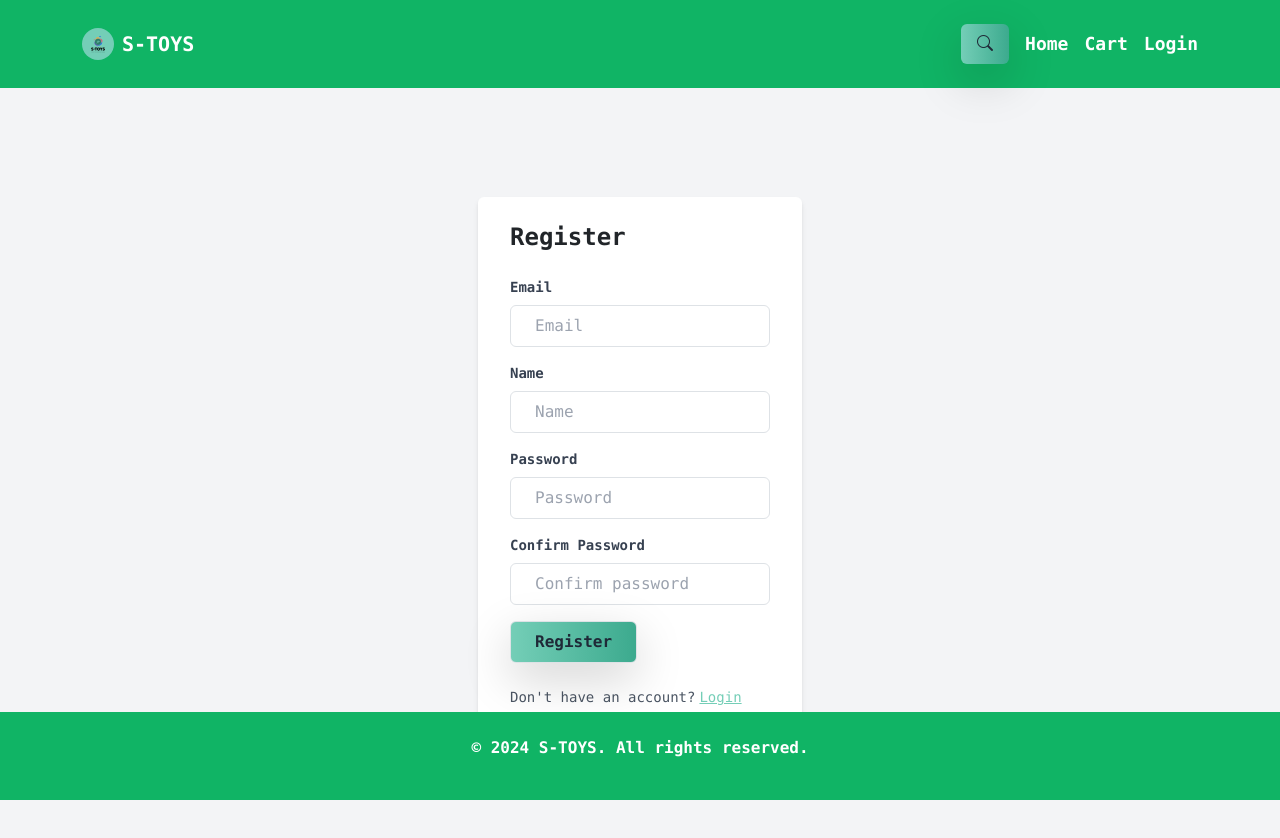
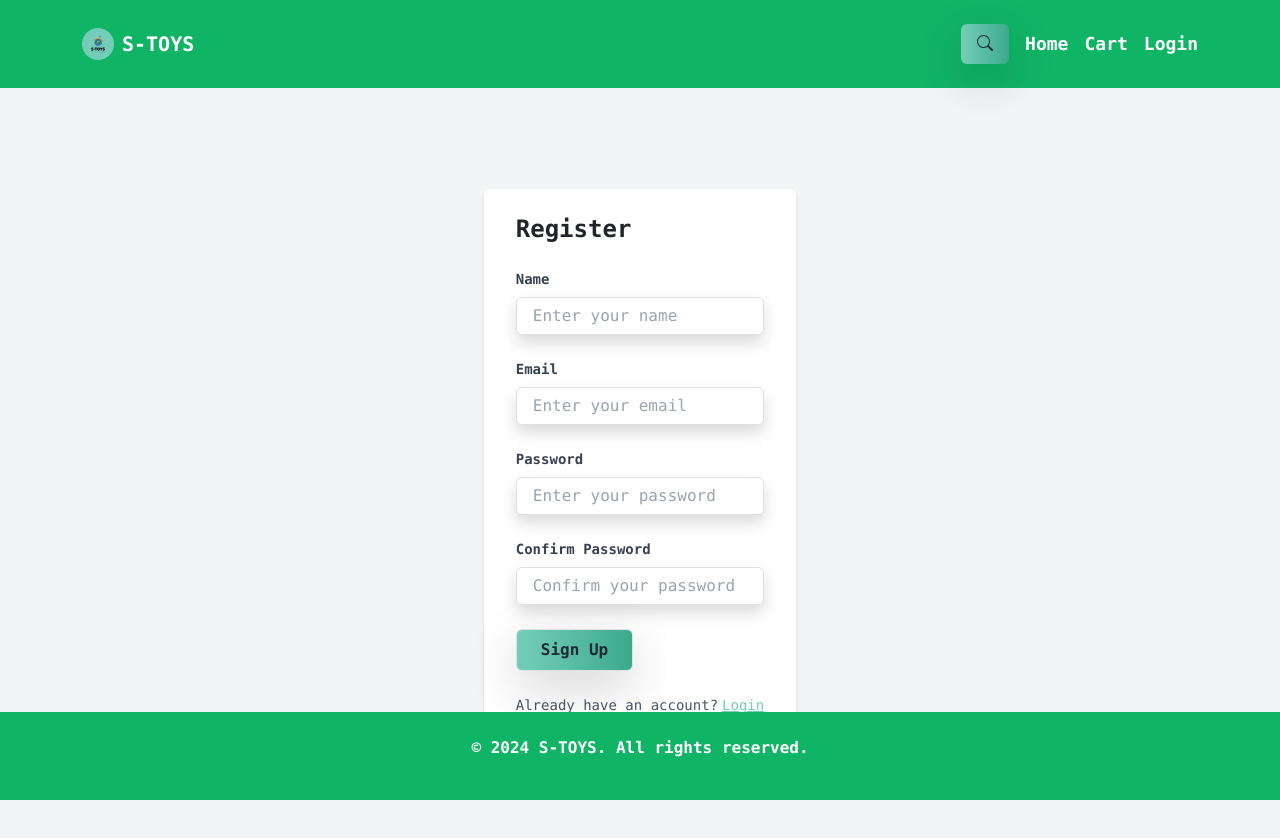
Before and after one commit to DangNguyen961/S-Toys-v2, a React (Create React App) app in the folder frontend/: page /register in a window 1280 px wide. Shown: the top 838 px of the page. Built offline with nearby package versions, Linux system fonts and the light colour scheme.

Commit message:
Refactor user authentication routes, add Redux auth slice, and implement profile page

```diff
--- a/frontend/src/App.jsx
+++ b/frontend/src/App.jsx
@@ -4,6 +4,8 @@ import router from "./router";
 import AOS from "aos";
 import "aos/dist/aos.css";
 import React from "react";
+import { ToastContainer } from "react-toastify";
+import "react-toastify/dist/ReactToastify.css";
 
 const App = () => {
   React.useEffect(() => {
@@ -18,6 +20,7 @@ const App = () => {
     <>
       <RouterProvider router={router} />
       <Toaster position="top-center" />
+      <ToastContainer position="top-center" className="font-semibold" />
     </>
   );
 };
--- a/frontend/src/constants.js
+++ b/frontend/src/constants.js
@@ -1,7 +1,5 @@
-// export const BASE_URL =
-//   process.env.NODE_ENV === "development" ? "http://localhost:5000" : "";
 export const BASE_URL = "";
 export const PRODUCTS_URL = "/api/products";
-export const USER_URL = "/api/users";
+export const USERS_URL = "/api/users";
 export const ORDER_URL = "/api/orders";
 export const PAYPAL_URL = "/api/config/paypal";
--- a/frontend/src/pages/account/Login.jsx
+++ b/frontend/src/pages/account/Login.jsx
@@ -1,24 +1,62 @@
-import React from "react";
-import { Link } from "react-router-dom";
+import React, { useEffect, useState } from "react";
+import { useDispatch, useSelector } from "react-redux";
+import { Link, useLocation, useNavigate } from "react-router-dom";
+import { toast } from "react-toastify";
+import Loader from "../../components/Loader";
+import { useLoginMutation } from "../../slices/usersApiSlice";
+import { setCredentials } from "../../slices/authSlice";
 
 const Login = () => {
+  const [email, setEmail] = useState("");
+  const [password, setPassword] = useState("");
+
+  const dispatch = useDispatch();
+  const navigate = useNavigate();
+
+  const [login, { isLoading }] = useLoginMutation();
+
+  const { userInfo } = useSelector((state) => state.auth);
+
+  const { search } = useLocation();
+  const sp = new URLSearchParams(search);
+  const redirect = sp.get("redirect") || "/";
+
+  useEffect(() => {
+    if (userInfo) {
+      navigate(redirect);
+    }
+  }, [userInfo, redirect, navigate]);
+
+  const submitHandler = async (e) => {
+    e.preventDefault();
+    try {
+      const res = await login({ email, password }).unwrap();
+      dispatch(setCredentials({ ...res }));
+      navigate(redirect);
+      toast.success("Login successful");
+    } catch (error) {
+      toast.error(error?.data?.message || error.error);
+    }
+  };
   return (
     <div className="flex justify-center items-center h-screen bg-gray-100">
       <div className="bg-white shadow-md rounded px-8 pt-6 pb-8 mb-4">
         <h2 className="text-2xl font-mono font-bold mb-4">Login</h2>
-        <form>
+        <form onSubmit={submitHandler}>
           <div className="mb-4">
             <label
               className="block text-gray-700 text-sm font-bold font-mono mb-2"
-              htmlFor="username"
+              htmlFor="email"
             >
-              Username
+              Email
             </label>
             <input
               className="shadow appearance-none border font-mono rounded w-full py-2 px-3 text-gray-700 leading-tight focus:outline-none focus:shadow-outline"
-              id="username"
+              id="email"
               type="text"
-              placeholder="Enter your username"
+              value={email}
+              onChange={(e) => setEmail(e.target.value)}
+              placeholder="Enter your email"
             />
           </div>
           <div className="mb-6">
@@ -32,35 +70,33 @@ const Login = () => {
               className="font-mono shadow appearance-none border rounded w-full py-2 px-3 text-gray-700 leading-tight focus:outline-none focus:shadow-outline"
               id="password"
               type="password"
+              value={password}
+              onChange={(e) => setPassword(e.target.value)}
               placeholder="Enter your password"
             />
           </div>
           <div className="flex items-center justify-between">
             <button
               className="font-mono flex justify-center items-center gap-2 py-2 px-4 bg-gradient-to-r from-[#74CEB7] to-[#3caa8e] text-gray-800 font-bold border border-transparent rounded-md ease-in-out duration-200 shadow-lg shadow-slate-400/50 hover:shadow-xl hover:bg-gradient-to-r hover:from-[#3caa8e] hover:to-[#2d8f75] hover:text-white transform hover:scale-105 lg:m-0 md:px-6"
-              type="button"
+              type="submit"
+              disabled={isLoading}
             >
               Sign In
             </button>
-            {/* <a
-              className="inline-block align-baseline font-bold font-mono text-sm ml-1 text-[#74CEB7] hover:text-[#3caa8e]"
-              href="#"
-            >
-              Forgot Password?
-            </a> */}
           </div>
+          {isLoading && <Loader />}
+        </form>
         <div className="mt-4">
           <p className="text-sm font-mono text-gray-600">
             Don't have an account?
             <Link
-                to="/register"
+              to={redirect ? `/register?redirect=${redirect}` : "/register"}
               className="text-[#74CEB7] hover:text-[#3caa8e] font-mono ml-1"
             >
               Sign up
             </Link>
           </p>
         </div>
-        </form>
       </div>
     </div>
   );
--- a/frontend/src/pages/account/Register.jsx
+++ b/frontend/src/pages/account/Register.jsx
@@ -1,22 +1,71 @@
-import React, { useState } from "react";
-import { Link } from "react-router-dom";
+import React, { useEffect, useState } from "react";
+import { useDispatch, useSelector } from "react-redux";
+import { Link, useLocation, useNavigate } from "react-router-dom";
+import { toast } from "react-toastify";
+import Loader from "../../components/Loader";
+import { useRegisterMutation } from "../../slices/usersApiSlice";
+import { setCredentials } from "../../slices/authSlice";
 
-const Register = () => {
+const Login = () => {
+  const [name, setName] = useState("");
   const [email, setEmail] = useState("");
-  const [name, setName] = useState("");
   const [password, setPassword] = useState("");
   const [confirmPassword, setConfirmPassword] = useState("");
 
-  const handleRegister = () => {
-    // Handle registration logic here
+  const dispatch = useDispatch();
+  const navigate = useNavigate();
+
+  const [register, { isLoading }] = useRegisterMutation();
+
+  const { userInfo } = useSelector((state) => state.auth);
+
+  const { search } = useLocation();
+  const sp = new URLSearchParams(search);
+  const redirect = sp.get("redirect") || "/";
+
+  useEffect(() => {
+    if (userInfo) {
+      navigate(redirect);
+    }
+  }, [userInfo, redirect, navigate]);
+
+  const submitHandler = async (e) => {
+    e.preventDefault();
+    if (password !== confirmPassword) {
+      return toast.error("Passwords do not match");
+    } else {
+      try {
+        const res = await register({ name, email, password }).unwrap();
+        dispatch(setCredentials({ ...res }));
+        navigate(redirect);
+        toast.success("Registration successful");
+      } catch (error) {
+        toast.error(error?.data?.message || error.error);
+      }
+    }
   };
-
   return (
-    <div className="flex flex-col items-center justify-center h-screen bg-gray-100">
+    <div className="flex justify-center items-center h-screen bg-gray-100">
       <div className="bg-white shadow-md rounded px-8 pt-6 pb-8 mb-4">
         <h2 className="text-2xl font-mono font-bold mb-4">Register</h2>
-        <form>
-          <div className="mb-2">
+        <form onSubmit={submitHandler}>
+          <div className="mb-4">
+            <label
+              className="block text-gray-700 text-sm font-bold font-mono mb-2"
+              htmlFor="name"
+            >
+              Name
+            </label>
+            <input
+              className="shadow appearance-none border font-mono rounded w-full py-2 px-3 text-gray-700 leading-tight focus:outline-none focus:shadow-outline"
+              id="name"
+              type="text"
+              value={name}
+              onChange={(e) => setName(e.target.value)}
+              placeholder="Enter your name"
+            />
+          </div>
+          <div className="mb-4">
             <label
               className="block text-gray-700 text-sm font-bold font-mono mb-2"
               htmlFor="email"
@@ -24,79 +73,71 @@ const Register = () => {
               Email
             </label>
             <input
-              type="email"
-              placeholder="Email"
+              className="shadow appearance-none border font-mono rounded w-full py-2 px-3 text-gray-700 leading-tight focus:outline-none focus:shadow-outline"
+              id="email"
+              type="text"
               value={email}
               onChange={(e) => setEmail(e.target.value)}
-              className="border border-gray-300 font-mono rounded-md px-4 py-2 mb-2"
+              placeholder="Enter your email"
             />
           </div>
-          <div className="mb-2">
+          <div className="mb-6">
             <label
-              className="block text-gray-700 text-sm font-bold font-mono mb-2"
-              htmlFor="name"
-            >
-              Name
-            </label>
-            <input
-              type="text"
-              placeholder="Name"
-              value={name}
-              onChange={(e) => setName(e.target.value)}
-              className="border border-gray-300 rounded-md font-mono px-4 py-2 mb-2"
-            />
-          </div>
-          <div className="mb-2">
-            <label
-              className="block text-gray-700 text-sm font-bold font-mono mb-2"
+              className="block text-gray-700 font-mono text-sm font-bold mb-2"
               htmlFor="password"
             >
               Password
             </label>
             <input
+              className="font-mono shadow appearance-none border rounded w-full py-2 px-3 text-gray-700 leading-tight focus:outline-none focus:shadow-outline"
+              id="password"
               type="password"
-              placeholder="Password"
               value={password}
               onChange={(e) => setPassword(e.target.value)}
-              className="border border-gray-300 rounded-md font-mono px-4 py-2 mb-2"
+              placeholder="Enter your password"
             />
           </div>
-          <div className="mb-2">
+          <div className="mb-6">
             <label
-              className="block text-gray-700 text-sm font-bold font-mono mb-2"
-              htmlFor="password"
+              className="block text-gray-700 font-mono text-sm font-bold mb-2"
+              htmlFor="confirmPassword"
             >
               Confirm Password
             </label>
             <input
+              className="font-mono shadow appearance-none border rounded w-full py-2 px-3 text-gray-700 leading-tight focus:outline-none focus:shadow-outline"
+              id="confirmPassword"
               type="password"
-              placeholder="Confirm password"
               value={confirmPassword}
               onChange={(e) => setConfirmPassword(e.target.value)}
-              className="border border-gray-300 rounded-md font-mono px-4 py-2 mb-2"
+              placeholder="Confirm your password"
             />
           </div>
+          <div className="flex items-center justify-between">
             <button
-            onClick={handleRegister}
               className="font-mono flex justify-center items-center gap-2 py-2 px-4 bg-gradient-to-r from-[#74CEB7] to-[#3caa8e] text-gray-800 font-bold border border-transparent rounded-md ease-in-out duration-200 shadow-lg shadow-slate-400/50 hover:shadow-xl hover:bg-gradient-to-r hover:from-[#3caa8e] hover:to-[#2d8f75] hover:text-white transform hover:scale-105 lg:m-0 md:px-6"
+              type="submit"
+              disabled={isLoading}
             >
-            Register
+              Sign Up
             </button>
+          </div>
+          {isLoading && <Loader />}
+        </form>
         <div className="mt-4">
           <p className="text-sm font-mono text-gray-600">
-              Don't have an account?
+            Already have an account?
             <Link
-                to="/login"
-                className="text-[#74CEB7] font-mono hover:text-[#3caa8e] ml-1"
+              to={redirect ? `/login?redirect=${redirect}` : "/login"}
+              className="text-[#74CEB7] hover:text-[#3caa8e] font-mono ml-1"
             >
               Login
             </Link>
           </p>
         </div>
-        </form>
       </div>
     </div>
   );
 };
 
-export default Register;
+export default Login;
--- a/frontend/src/router/index.jsx
+++ b/frontend/src/router/index.jsx
@@ -12,6 +12,7 @@ import AProduct from "../pages/admin/AProduct";
 import Cart from "../pages/cart/Cart";
 import ProductDetail from "../pages/product/ProductDetail";
 import ErrorPage from "../pages/error/Error";
+import Profile from "../pages/account/Profile";
 
 const router = createBrowserRouter(
   createRoutesFromElements(
@@ -22,6 +23,7 @@ const router = createBrowserRouter(
         <Route path="register" element={<Register />} />
         <Route path="cart" element={<Cart />} />
         <Route path="product/:id" element={<ProductDetail />} />
+        <Route path="profile" element={<Profile />} />
         <Route path="*" element={<ErrorPage />} />
       </Route>
       <Route path="admin" element={<AdminLayout />}>
--- /dev/null
+++ b/frontend/src/slices/authSlice.js
@@ -0,0 +1,26 @@
+import { createSlice } from "@reduxjs/toolkit";
+
+const initialState = {
+  userInfo: localStorage.getItem("userInfo")
+    ? JSON.parse(localStorage.getItem("userInfo"))
+    : null,
+};
+
+const authSlice = createSlice({
+  name: "auth",
+  initialState,
+  reducers: {
+    setCredentials: (state, action) => {
+      state.userInfo = action.payload;
+      localStorage.setItem("userInfo", JSON.stringify(action.payload));
+    },
+    logout: (state) => {
+      state.userInfo = null;
+      localStorage.removeItem("userInfo");
+    },
+  },
+});
+
+export const { setCredentials, logout } = authSlice.actions;
+
+export default authSlice.reducer;
--- /dev/null
+++ b/frontend/src/slices/usersApiSlice.js
@@ -0,0 +1,30 @@
+import { USERS_URL } from "../constants";
+import { apiSlice } from "./apiSlice";
+
+export const usersApiSlice = apiSlice.injectEndpoints({
+  endpoints: (builder) => ({
+    login: builder.mutation({
+      query: (data) => ({
+        url: `${USERS_URL}/auth`,
+        method: "POST",
+        body: data,
+      }),
+    }),
+    register: builder.mutation({
+      query: (data) => ({
+        url: `${USERS_URL}`,
+        method: "POST",
+        body: data,
+      }),
+    }),
+    logout: builder.mutation({
+      query: () => ({
+        url: `${USERS_URL}/logout`,
+        method: "POST",
+      }),
+    }),
+  }),
+});
+
+export const { useLoginMutation, useRegisterMutation, useLogoutMutation } =
+  usersApiSlice;
--- a/frontend/src/store.js
+++ b/frontend/src/store.js
@@ -1,11 +1,13 @@
 import { configureStore } from "@reduxjs/toolkit";
 import { apiSlice } from "./slices/apiSlice.js";
 import cartSliceReducer from "./slices/cartSlice.js";
+import authSliceReducer from "./slices/authSlice.js";
 
 const store = configureStore({
   reducer: {
     [apiSlice.reducerPath]: apiSlice.reducer,
     cart: cartSliceReducer,
+    auth: authSliceReducer,
   },
   middleware: (getDefaultMiddleware) =>
     getDefaultMiddleware().concat(apiSlice.middleware),
```
Also changed, not shown: frontend/src/components/Header.jsx (+38 -2 lines), frontend/src/components/Loader.jsx (+12 -4 lines), frontend/src/pages/account/Profile.jsx (added, +24 -0 lines), 1 other file (tests, documents, lock files or other folders). Lines whose indentation alone changed are shown as unchanged.
